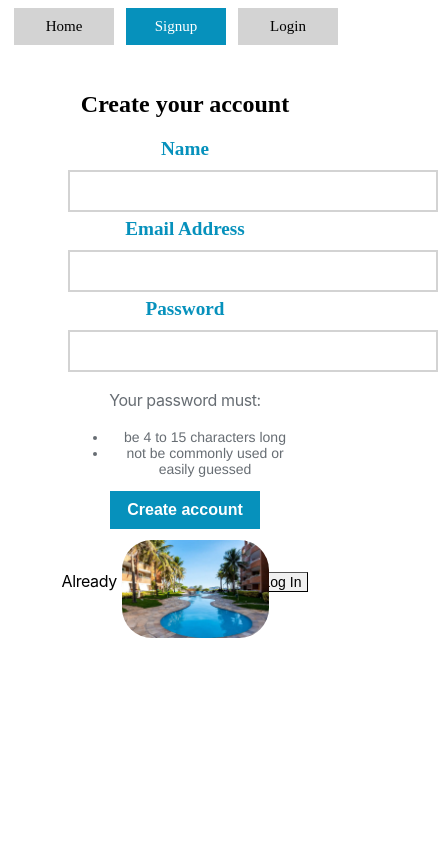
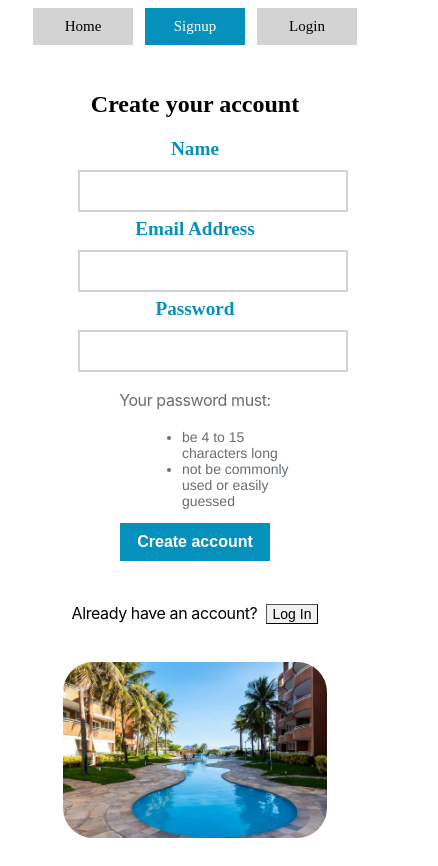
Before and after one commit to anna-cole/mybnb, a React (Create React App) app in the folder client/: page /signup in a window 390 px wide. Shown: the whole page, 438 px wide, since content can reach past the window. Before the commit the page ends 844 px from the top, so only its background shows below. Built offline with nearby package versions, Linux system fonts and the light colour scheme; no server answers.

Commit message:
add responsiveness to signup and login

```diff
--- a/client/src/Navbar.css
+++ b/client/src/Navbar.css
@@ -15,3 +15,9 @@ a.active {
   background: rgb(6, 145, 188);
   color: white;
 }
+
+@media (max-width: 768px) {
+  .navbar {
+    text-align: center; /* Center the inline-block children */
+  }
+}
--- a/client/src/index.css
+++ b/client/src/index.css
@@ -37,14 +37,14 @@
   padding-right: 20px; /* Spacing between the text and the image */
 }
 
-#header {
+/* #header {
   font-family: Verdana, Geneva, Tahoma, sans-serif;
   font-size: 1.5em;
   font-weight: 900;
   padding: 1rem;
   margin: 2rem 2rem 0 -1rem;
   color:rgb(6, 145, 188);
-}
+} */
 
 .logo {
   position: relative;
@@ -140,7 +140,6 @@ input {
 
 .field {
   padding: 0.50rem;
-  border: none;
   font-family: inherit;
   font-size: 1.2em;
   border: 2px solid lightgray;
@@ -157,7 +156,7 @@ p {
   font-size: 1rem;
   letter-spacing: -.025rem;
   line-height: 25px;
-  max-width: 500px;
+  /* max-width: 500px; */
 }
 
 li h1 {
@@ -191,6 +190,42 @@ li h1 {
 .card button {
   margin-top: 0.5rem;
 }
+
+@media (max-width: 768px) {
+  .home-container {
+    flex-direction: column;
+    align-items: center;
+  }
+
+  .home-info {
+    padding-right: 0;
+    width: 100%;
+    text-align: center;
+  }
+
+  .background-image {
+    max-width: 90%;
+    margin-top: 20px;
+    transform: none;
+  }
+
+  .background-image-signup {
+    max-width: 90%;
+    margin-top: 20px;
+    transform: none;
+  }
+
+  ul {
+    text-align: start;
+    margin-left: 4rem;
+  }
+
+  .field {
+    width:250px;
+  }
+}
+
+
 
 @media (min-width: 768px) {
   .cards {
@@ -265,30 +300,3 @@ button:hover {
   position: relative;
   top: -10px;
 }
-
-@media screen and (max-width: 920px) {
-  .home-container {
-    flex-direction: column;
-    align-items: center;
-    text-align: center;
-  }
-
-  .background-image {
-    width: 80%;
-    margin-right: 0;
-    margin-top: 20px;
-  }
-
-  .logo {
-    width: 20%;
-    height: 20%;
-    margin-right: 0;
-  }
-
-  .home-info {
-    width: 100%;
-  }
-
-
-
-}
```
